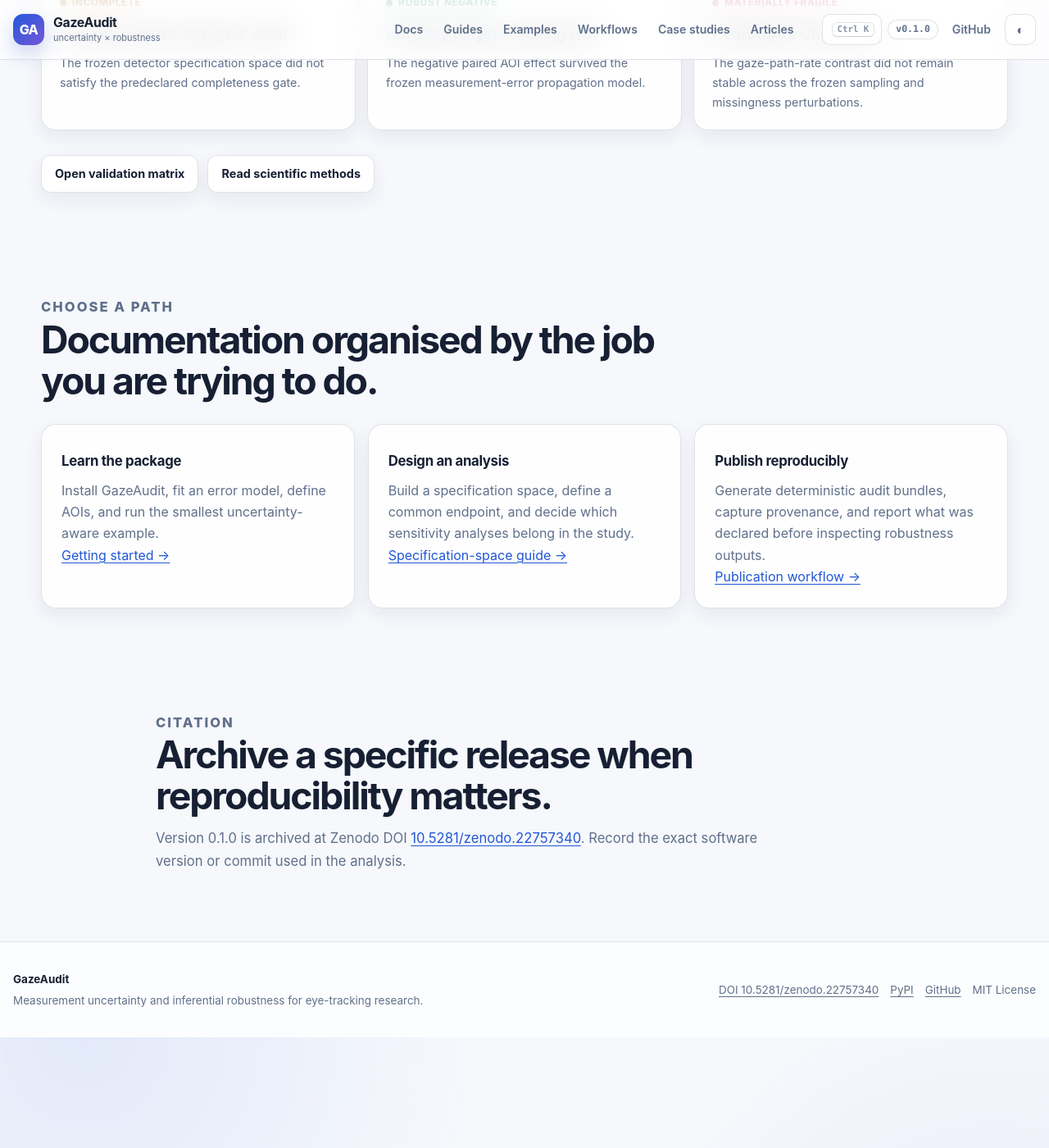
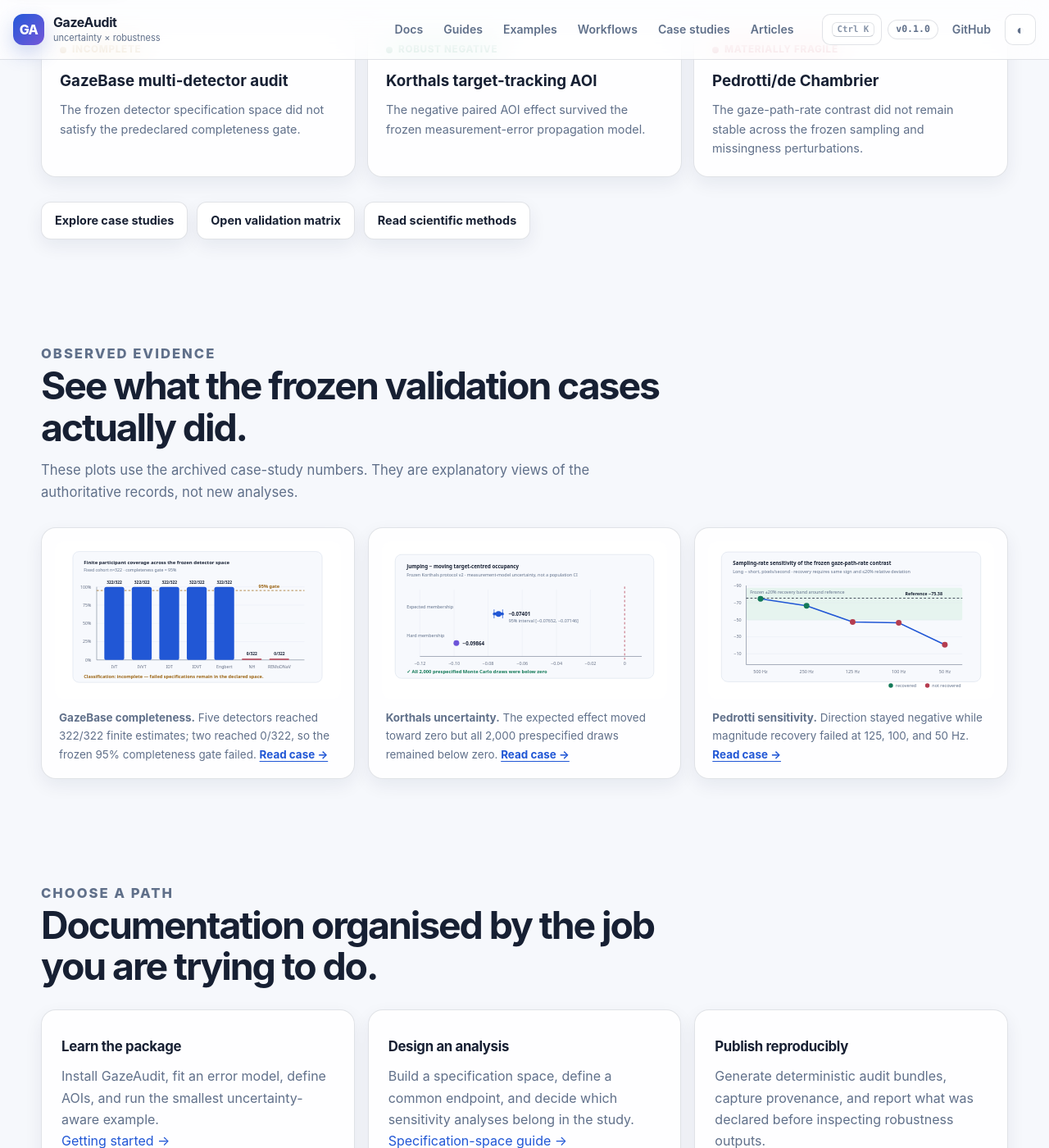
Before and after one commit to stefanosbalaskas/GazeAudit, a Jekyll site: the page built from index.md, in a window 1280 px wide and 1400 px high, scrolled down 3628 px. Shown: the whole window at 82% size. Built offline with Jekyll 4.4.1, drawn with Linux system fonts in a browser that asks for light colours; before the commit the page ends 4893 px from its top, so only the background shows below that; some of the changed text lies outside the part shown.

Commit message:
docs: add observed validation plots and case-study entry points

```diff
--- a/index.md
+++ b/index.md
@@ -13,7 +13,8 @@ page_type: landing
         <p class="hero-lede">GazeAudit propagates gaze-measurement uncertainty and evaluates scientifically defensible analytical alternatives so researchers can see whether an eye-tracking conclusion survives reasonable choices.</p>
         <div class="hero-actions">
           <a class="button primary" href="{{ '/docs/getting-started/' | relative_url }}">Start in 5 minutes →</a>
-          <a class="button" href="{{ '/docs/examples/' | relative_url }}">Explore examples</a>
+          <a class="button" href="{{ '/docs/case-studies/' | relative_url }}">See real case studies</a>
+          <button class="button" type="button" data-search-open>Search documentation</button>
           <a class="button" href="https://github.com/stefanosbalaskas/GazeAudit">View source</a>
         </div>
       </div>
@@ -116,8 +117,31 @@ and analytical choices?</code></pre>
     </article>
   </div>
   <div class="hero-actions">
+    <a class="button" href="{{ '/docs/case-studies/' | relative_url }}">Explore case studies</a>
     <a class="button" href="{{ '/docs/VALIDATION_MATRIX.html' | relative_url }}">Open validation matrix</a>
     <a class="button" href="{{ '/docs/SCIENTIFIC_METHODS.html' | relative_url }}">Read scientific methods</a>
+  </div>
+</section>
+
+<section class="section">
+  <div class="section-heading">
+    <p class="eyebrow">Observed evidence</p>
+    <h2>See what the frozen validation cases actually did.</h2>
+    <p>These plots use the archived case-study numbers. They are explanatory views of the authoritative records, not new analyses.</p>
+  </div>
+  <div class="evidence-plot-grid">
+    <figure class="plot-card">
+      <img src="{{ '/assets/images/gazebase-completeness.svg' | relative_url }}" alt="GazeBase detector completeness plot">
+      <figcaption><strong>GazeBase completeness.</strong> Five detectors reached 322/322 finite estimates; two reached 0/322, so the frozen 95% completeness gate failed. <a href="{{ '/docs/case-studies/gazebase-incomplete/' | relative_url }}">Read case →</a></figcaption>
+    </figure>
+    <figure class="plot-card">
+      <img src="{{ '/assets/images/korthals-effect.svg' | relative_url }}" alt="Korthals hard and uncertainty-propagated AOI effects">
+      <figcaption><strong>Korthals uncertainty.</strong> The expected effect moved toward zero but all 2,000 prespecified draws remained below zero. <a href="{{ '/docs/case-studies/korthals-target-tracking/' | relative_url }}">Read case →</a></figcaption>
+    </figure>
+    <figure class="plot-card">
+      <img src="{{ '/assets/images/pedrotti-sampling-sensitivity.svg' | relative_url }}" alt="Pedrotti sampling-rate sensitivity plot">
+      <figcaption><strong>Pedrotti sensitivity.</strong> Direction stayed negative while magnitude recovery failed at 125, 100, and 50 Hz. <a href="{{ '/docs/case-studies/pedrotti-sensitivity/' | relative_url }}">Read case →</a></figcaption>
+    </figure>
   </div>
 </section>
 
```
Also changed, not shown: other parts of index.md (+1 -1 lines).
